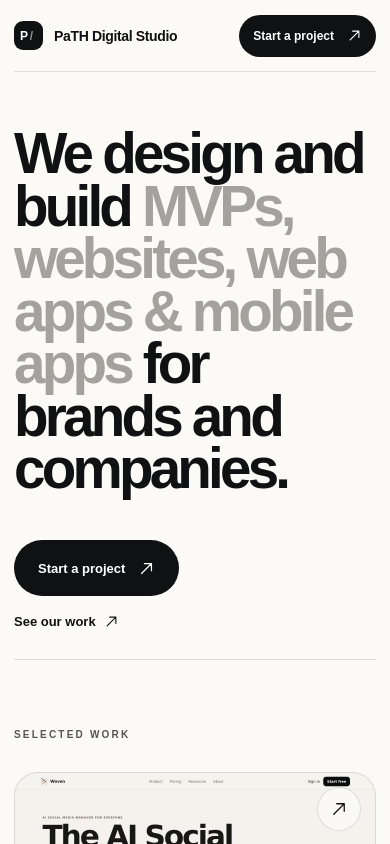
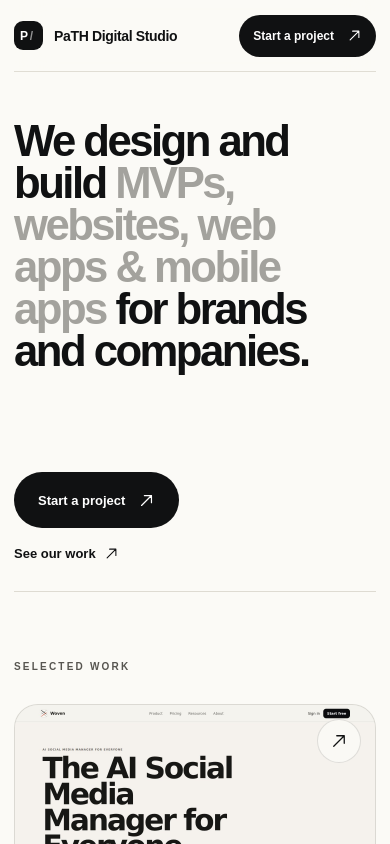
Before and after one commit to mchlshot-code/PathAI-Agency, a Next.js app: page / in a window 390 px wide. Shown: the top 844 px of the page. Built offline with nearby package versions, Linux system fonts and the light colour scheme.

Commit message:
refine hero typography across desktop and mobile

```diff
--- a/src/app/globals.css
+++ b/src/app/globals.css
@@ -106,7 +106,7 @@ img { max-width: 100%; }
 .hero h1 {
   margin: 0;
   max-width: 1190px;
-  font-size: clamp(52px, 7.2vw, 108px);
+  font-size: clamp(48px, 6.35vw, 94px);
   line-height: .93;
   letter-spacing: -.067em;
   font-weight: 760;
@@ -441,8 +441,13 @@ img { max-width: 100%; }
   .nav-right { gap: 8px; }
   .nav-cta { min-height: 42px; padding: 0 14px; font-size: 12px; }
 
-  .hero { min-height: 580px; padding: 56px 0 30px; }
-  .hero h1 { font-size: clamp(44px, 14.5vw, 68px); }
+  .hero { min-height: 520px; padding: 48px 0 30px; }
+  .hero h1 {
+    max-width: 640px;
+    font-size: clamp(38px, 11.2vw, 52px);
+    line-height: .96;
+    letter-spacing: -.058em;
+  }
   .hero-actions { flex-direction: column; align-items: flex-start; gap: 18px; padding-top: 44px; }
 
   .section { padding: 64px 0; }
```
